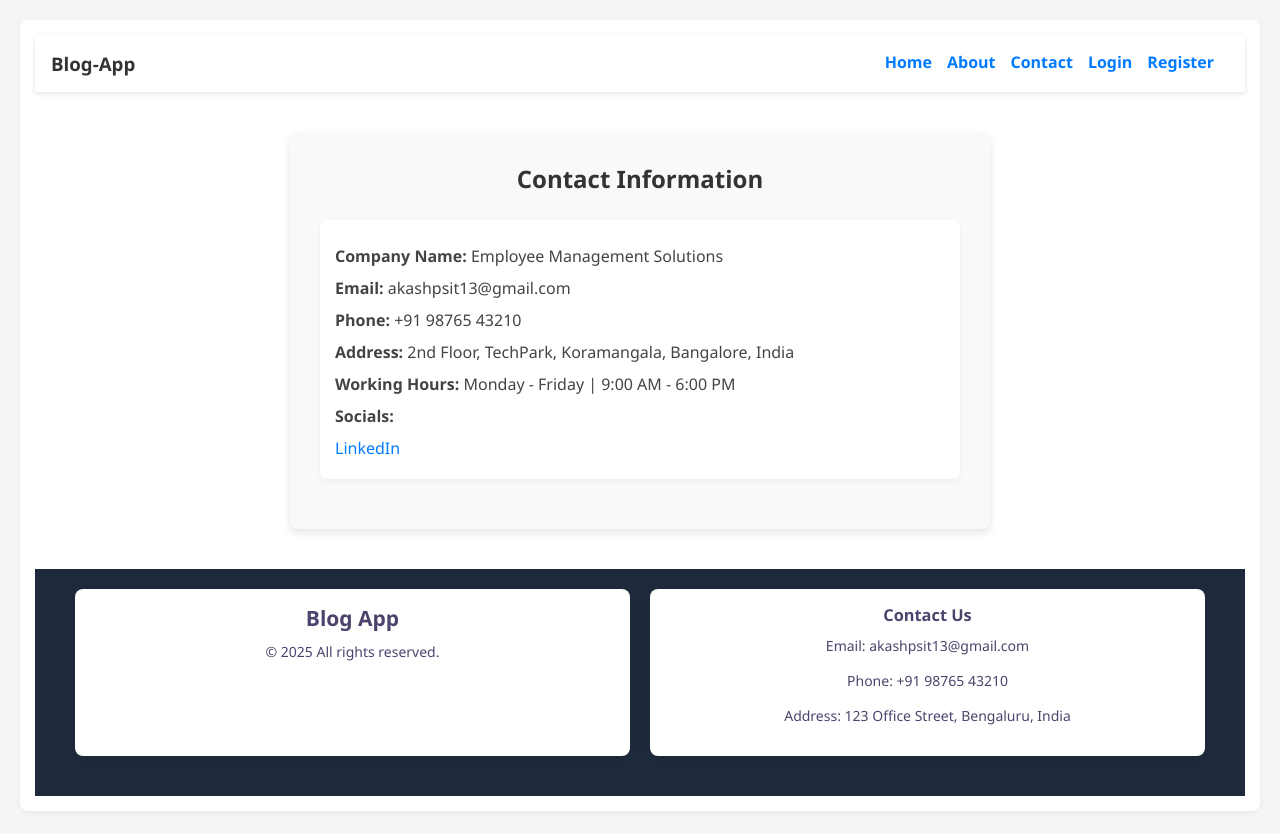
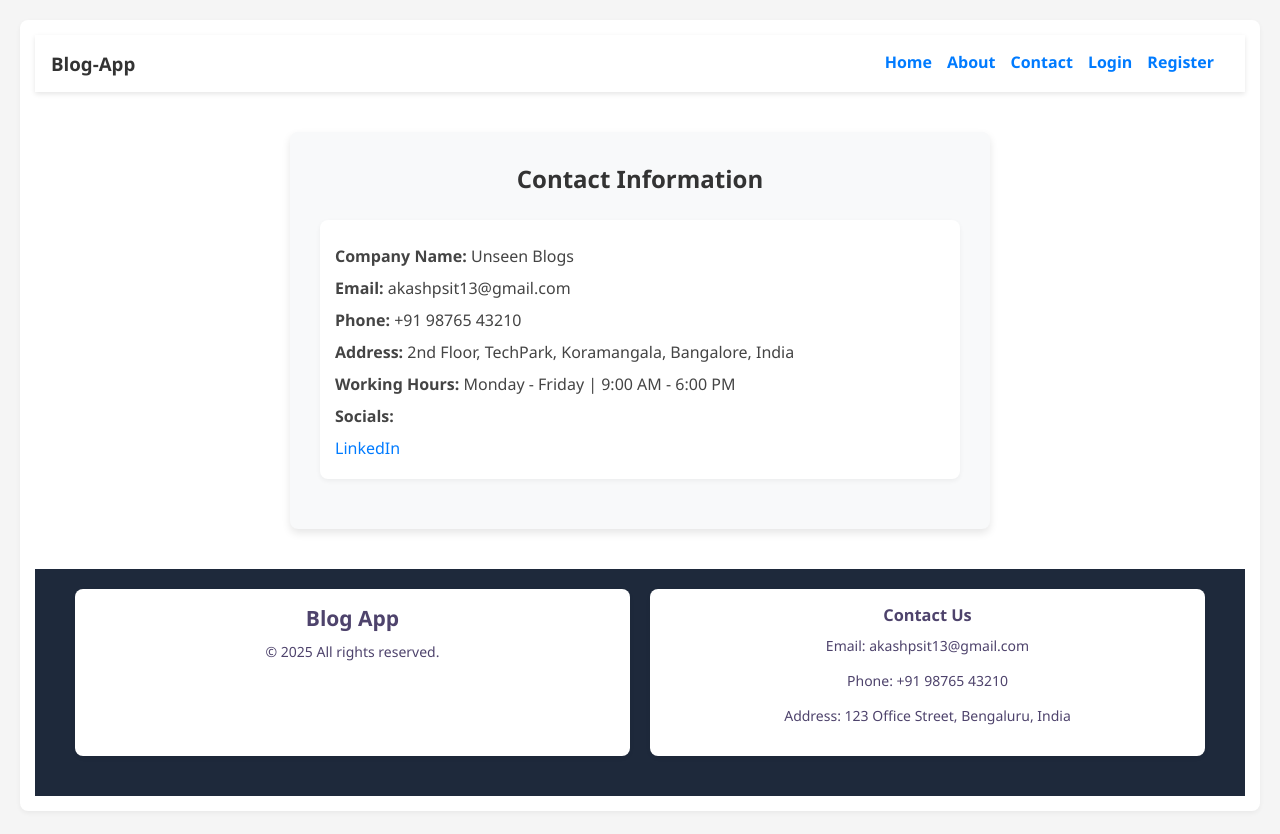
Before and after one commit to imakash13/Blog-App-Cheenta, a React app in the folder client/: page /contact in a window 1280 px wide. Shown: the top 834 px of the page. Built offline with nearby package versions, Linux system fonts and the light colour scheme; the HTML template or start-up script is replaced by a standard one.

Commit message:
blog app next commit

```diff
--- a/client/src/App.jsx
+++ b/client/src/App.jsx
@@ -1,12 +1,33 @@
-import { Outlet } from 'react-router-dom';
+import React from 'react';
+import { Routes, Route } from 'react-router-dom';
 import Navbar from './components/Navbar';
 import Footer from './components/Footer';
+
+import Register from './pages/Register';
+import Login from './pages/Login';
+import Home from './pages/Home';
+import CreatePost from './pages/CreatePost';
+import PostDetails from './pages/PostDetails';
+import EditPost from './pages/EditPost';
+import About from './pages/About';
+import Contact from './pages/Contact';
 
 export default function App() {
   return (
     <div>
       <Navbar />
-      <Outlet />
+
+      <Routes>
+        <Route path="/" element={<Home />} />
+        <Route path="/register" element={<Register />} />
+        <Route path="/login" element={<Login />} />
+        <Route path="/create" element={<CreatePost />} />
+        <Route path="/post/:id" element={<PostDetails />} />
+        <Route path="/edit/:id" element={<EditPost />} />
+        <Route path="/about" element={<About />} />
+        <Route path="/contact" element={<Contact />} />
+      </Routes>
+
       <Footer />
     </div>
   );
--- a/client/src/main.jsx
+++ b/client/src/main.jsx
@@ -1,34 +1,15 @@
-import React, { StrictMode } from 'react';
-import ReactDOM, { createRoot } from 'react-dom/client';
-import { BrowserRouter, Routes, Route } from 'react-router-dom';
+import React from 'react';
+import ReactDOM from 'react-dom/client';
+import { BrowserRouter } from 'react-router-dom';
 import App from './App';
-import Register from './pages/Register';
-import Login from './pages/Login';
-import Home from './pages/Home';
-import CreatePost from './pages/CreatePost';
-import PostDetails from './pages/PostDetails';
 import { AuthProvider } from './context/AuthContext';
 import './index.css';
-import EditPost from './pages/EditPost';
-import About from './pages/About';
-import Contact from './pages/Contact';
 
 ReactDOM.createRoot(document.getElementById('root')).render(
   <React.StrictMode>
     <BrowserRouter>
       <AuthProvider>
-        <Routes>
-          <Route path="/" element={<App />}>
-            <Route index element={<Home />} />
-            <Route path="register" element={<Register />} />
-            <Route path="login" element={<Login />} />
-            <Route path="create" element={<CreatePost />} />
-            <Route path="post/:id" element={<PostDetails />} />
-            <Route path="edit/:id" element={<EditPost />} />
-            <Route path='/about' element={<About/>} />
-            <Route path='/contact' element={<Contact/>} />
-          </Route>
-        </Routes>
+        <App />
       </AuthProvider>
     </BrowserRouter>
   </React.StrictMode>
--- a/client/src/pages/Contact.jsx
+++ b/client/src/pages/Contact.jsx
@@ -6,7 +6,7 @@ export default function Contact() {
     <div className="contact-page">
       <h2>Contact Information</h2>
       <div className="contact-details">
-        <p><strong>Company Name:</strong> Employee Management Solutions</p>
+        <p><strong>Company Name:</strong> Unseen Blogs</p>
         <p><strong>Email:</strong> akashpsit13@gmail.com</p>
         <p><strong>Phone:</strong> +91 98765 43210</p>
         <p><strong>Address:</strong> 2nd Floor, TechPark, Koramangala, Bangalore, India</p>
```
